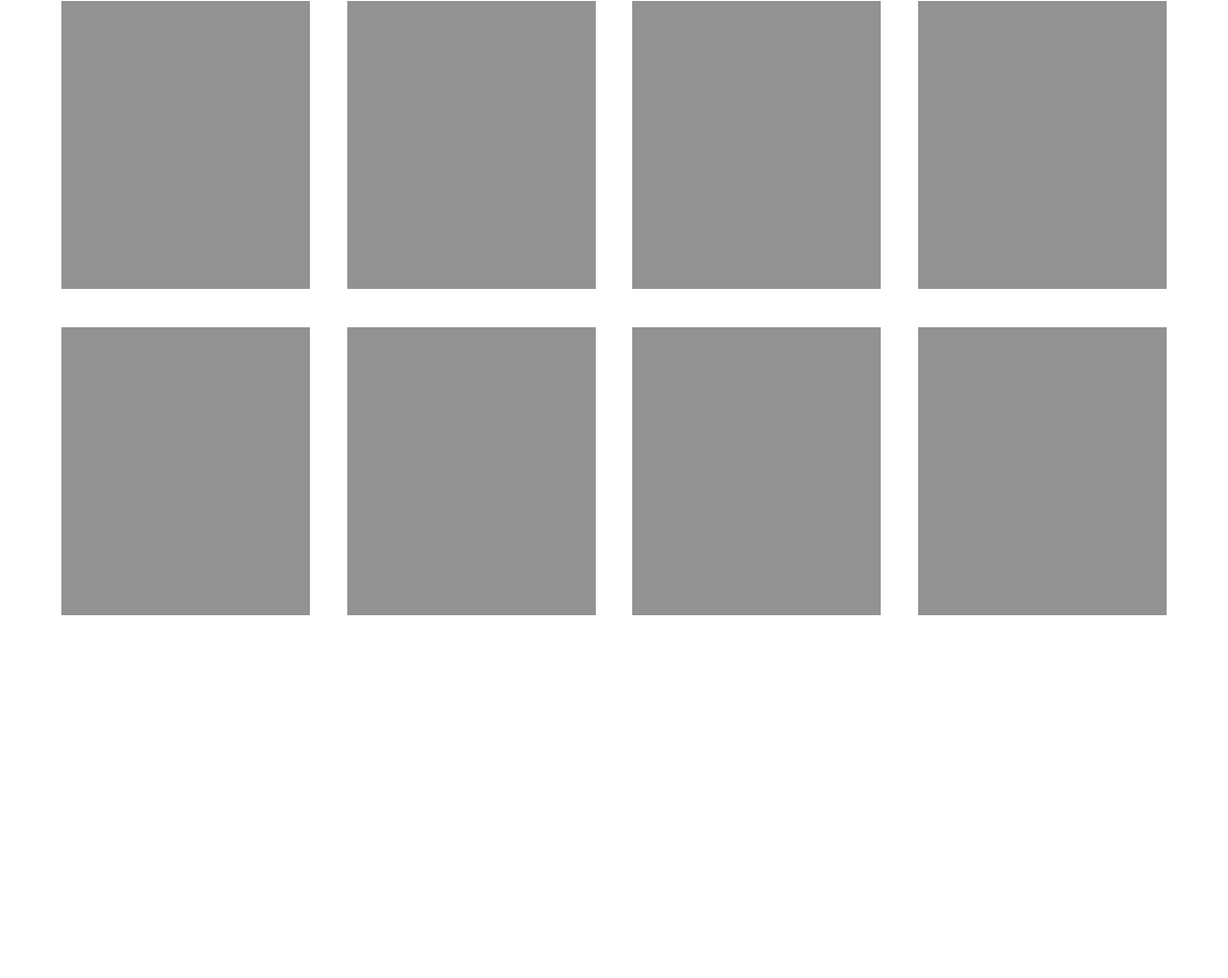
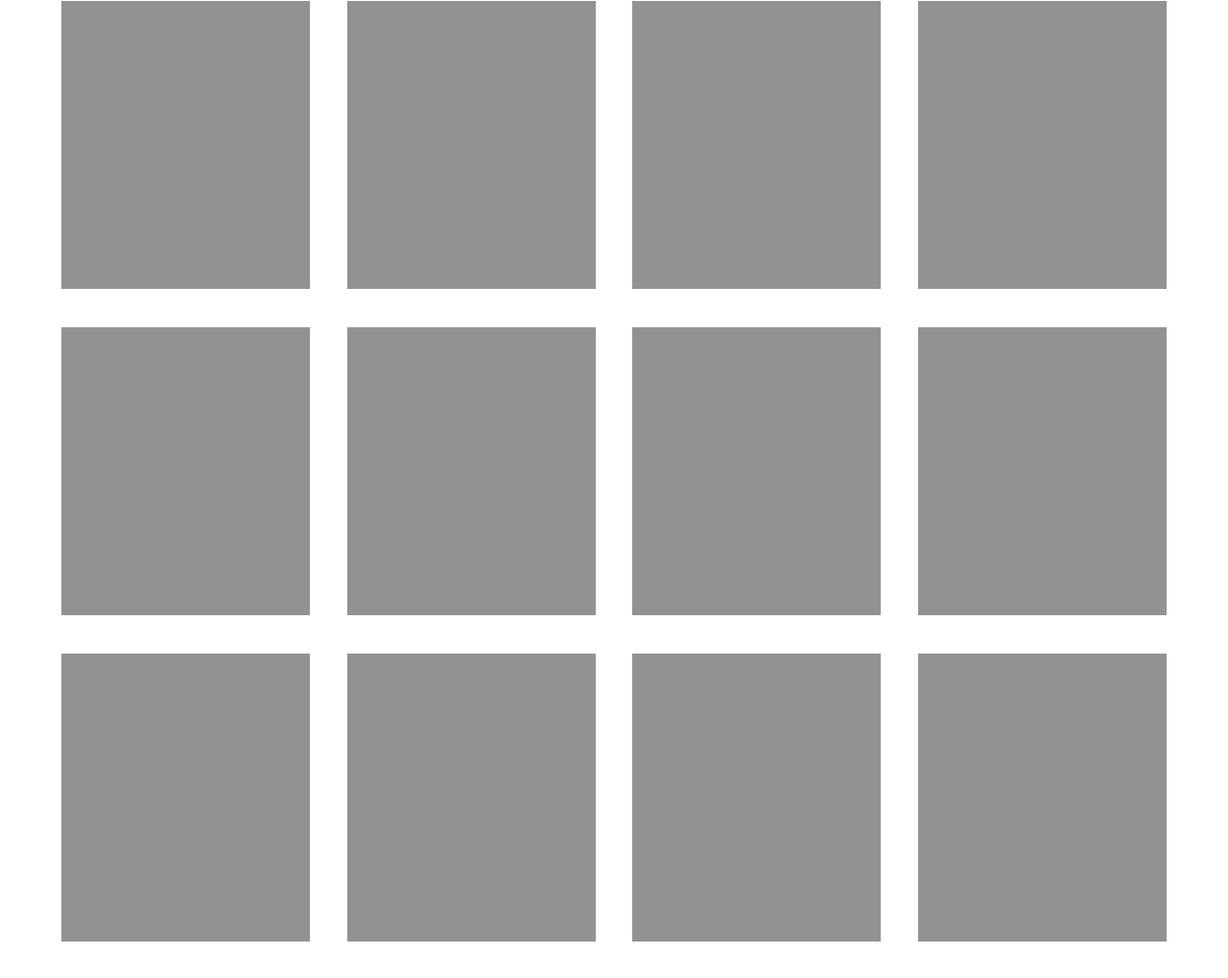
Before and after one commit to y-n-h-y/slide-mask, a plain HTML site: page index.html in a window 1280 px wide. Shown: the part 535-1554 px from the top of the page at 96% size. Before the commit the page ends 1226 px from the top, so only its background shows below. Drawn offline with nearby package versions, Linux system fonts and the light colour scheme.

Commit message:
box追加

```diff
--- a/index.html
+++ b/index.html
@@ -20,6 +20,10 @@
       <li><a href=""><div class="box"></div></a></li>
       <li><a href=""><div class="box"></div></a></li>
       <li><a href=""><div class="box"></div></a></li>
+      <li><a href=""><div class="box"></div></a></li>
+      <li><a href=""><div class="box"></div></a></li>
+      <li><a href=""><div class="box"></div></a></li>
+      <li><a href=""><div class="box"></div></a></li>
     </ul>
   </div>
 
```
